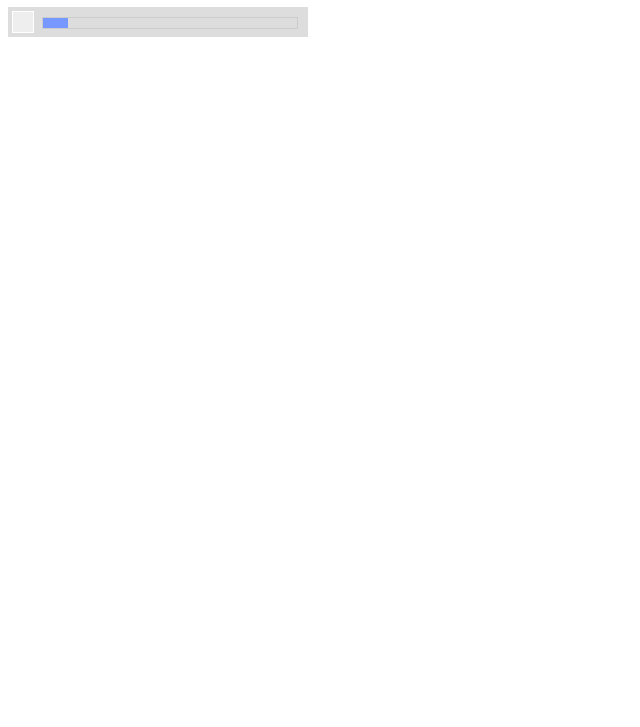
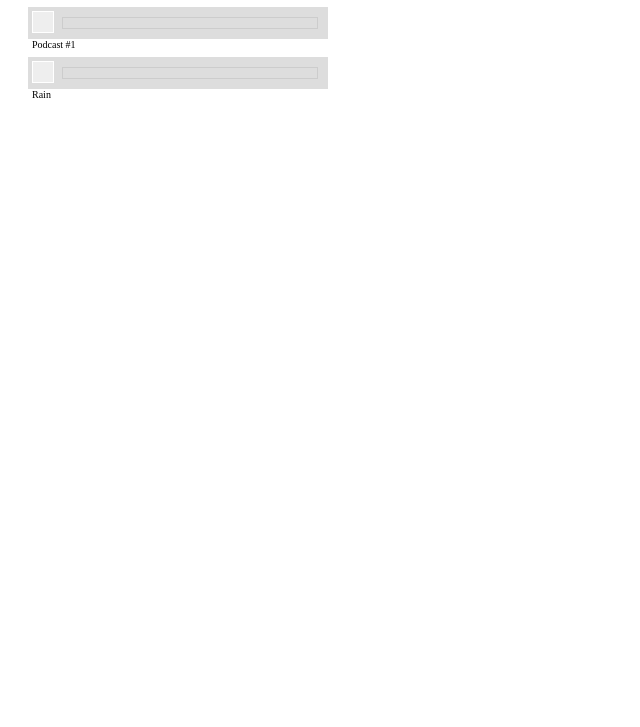
Before and after one commit to ultrasaurus/ultra-simple-audio, a plain HTML site: page test.html in a window 1280 px wide. Shown: the part 73-800 px from the top of the page, without its empty margins (0-640 px from the left). Drawn offline with nearby package versions, Linux system fonts and the light colour scheme.

Commit message:
start working with url and title attributes

```diff
--- a/test.html
+++ b/test.html
@@ -5,9 +5,18 @@
 <script src="script/soundmanager2.js"></script>
 <style type="text/css">
 .audio {
-
+  margin: 20px;
   height: 30px;
   width: 300px;
+}
+
+.audio p {
+  margin: 0px;
+  font-size: 10px;
+  padding-left: 4px;
+}
+
+.audio-inner {
   background-color: #ddd;
   overflow: auto;
 }
@@ -32,7 +41,7 @@
 }
 .audio .progress {
   height: 10px;
-  width: 10%;
+  width: 0%;
   background-color: #79f;
 }
 </style>
@@ -45,20 +54,25 @@ function UltraSimplePlayer() {
       sm = soundManager; // soundManager instance shorthand
 
   this.innerTemplate = [
-   // "<div class='audio-inner'>",
+    "<div class='audio-inner'>",
     "  <div class='play_pause'></div>",
     "  <div class='meter'>",
     "    <div class='progress'></div>",
-  //  "  </div>",
-    "</div>"
+    "  </div>",
+    "</div>",
+    "<p>text</p>"
   ].join("\n");
 
   this.initObject = function(index, elm) {
     console.log('hello '+index);
     console.log(elm);
-    $(elm).append( self.innerTemplate );
+    var audio = $(elm);
+    audio.append( self.innerTemplate );
     console.log(elm);
-
+    var url = audio.attr('url');
+    var title = audio.attr('title');
+    audio.find('p').text(title);
+    console.log(url);
   }
   this.objects = $('.audio').each(this.initObject);
 
@@ -80,8 +94,16 @@ soundManager.setup({
 </head>
 <body>
 <h1>Audio Experiment</h1>
-<div class="audio" url="http://ia601002.us.archive.org/0/items/Episode1SarahAndJasonPodcast/Episode%201%20-%20Sarah%20and%20Jason%20Podcast.mp4"/>
+<div class="audio"
+     url="http://ia601002.us.archive.org/0/items/Episode1SarahAndJasonPodcast/Episode%201%20-%20Sarah%20and%20Jason%20Podcast.mp4"
+     title="Podcast #1"/>
 </div>
+
+<div class="audio"
+     url="http://www.schillmania.com/projects/soundmanager2/demo/_mp3/rain.mp3"
+     title="Rain"/>
+</div>
+
 
 </body>
 </html>
```
